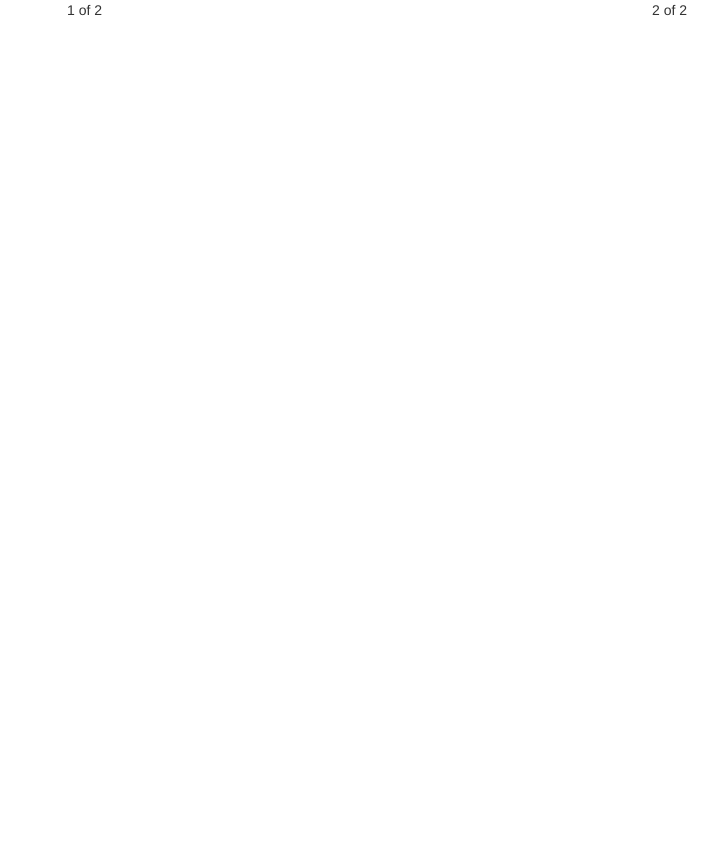
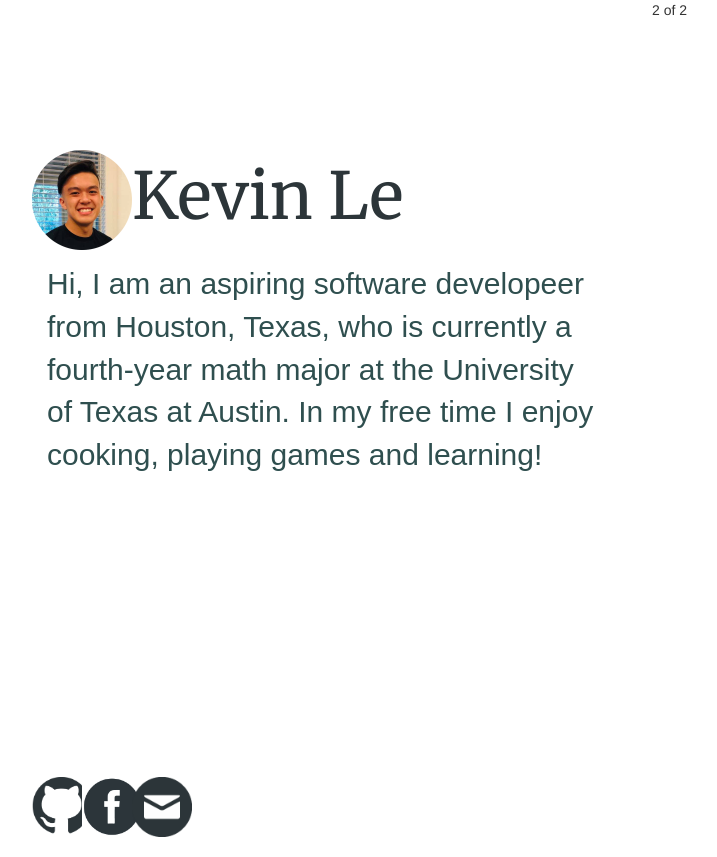
Before and after one commit to kevinvle1997/PersonalWebsite, a plain HTML site: page index.html in a window 1280 px wide. Shown: the whole page, without its empty margins (3-720 px from the left). Before the commit the page ends 800 px from the top, so only its background shows below. Drawn offline with Linux system fonts and the light colour scheme; a web font is replaced by a local one.

Commit message:
Super update!
added basic bio, profile pic, images, hyperlinks

```diff
--- a/index.html
+++ b/index.html
@@ -1,8 +1,36 @@
 <!DOCTYPE html>
 <html lang="en">
+ <style>
+
+#myBio {
+  background-color: white;
+  color: black;
+  padding: 20px;
+  text-align: center;
+}
+
+#name {
+  background-color: white;
+  color:#2C3539;
+  font-size: 65px;
+  text-align: left;
+  Font-Family: 'Merriweather', Serif;
+}
+#bio{
+  background-color: white;
+  color: darkslategray;
+  font-size: 30px;
+  text-align: left;
+  padding-left: 30px;
+  padding-top: 10px;
+  Font-Family: 'Muli', Sans-Serif;
+	 }
+
+
+
+</style>
   <head>
-    <meta charset="utf-8">
-	<meta http-equiv="X-UA-Compatible" content="IE=edge">
+    <link href="https://fonts.googleapis.com/css?family=Merriweather|Muli:300" rel="stylesheet">	<meta http-equiv="X-UA-Compatible" content="IE=edge">
 	<meta name="viewport" content="width=device-width, initial-scale=1">
     <title>Untitled Document</title>
     <!-- Bootstrap -->
@@ -18,11 +46,40 @@
 
 <body>
 
-<div class="container">
+<div class="container-fluid">
 	<div class="row">
-  		<div class="col-sm-6">1 of 2</div>
-  		<div class="col-sm-6">2 of 2</div>
+  		<div class="col-sm-6" id = "myBio" style = "padding-top: 150px" >
+  		  		<div class="col-sm-2" id = "profilePic" >
+					<img src="images/profilePic.png" alt="my pic" style = "width: 100px; height: 100px;align-content: right">
+			 	</div>
+
+			 	<div class="col-sm-10">
+			 		<p id = "name">  Kevin Le </p>
+			 	</div>
+
+			 	<div class="col-sm-12" id = "bio" >
+				Hi, I am an aspiring software developeer from Houston, Texas, who is currently a fourth-year math major at the University of Texas at Austin. In my free time I enjoy cooking, playing games and learning!
+
+				</div>
+
+  			<div class="col-sm-1"  style = "padding-top: 300px" >
+				<a href="https://github.com/kevinvle1997"><img src="images/github.png" style="width:60px; height:60px" title="White flower" alt="Flower"></a>
+ 			</div>
+
+ 			<div class="col-sm-1"  style = "padding-top: 300px" >
+				<a href="https://www.facebook.com/kevin.le.5602"><img src="images/facebook.jpg" style="width:60px; height:60px" title="White flower" alt="Flower"></a>
+ 			</div>
+
+ 			 <div class="col-sm-1"  style = "padding-top: 300px" >
+				<a href="mailto:kevinvle1997@gmail.com"><img src="images/mail.png" style="width:60px; height:60px;align-self: flex-end" title="White flower" alt="Flower"></a>
+
+		</div>
+
 	</div>
+
+	<div class="col-sm-6">2 of 2</div>
+
+
 
 </div>
 
```
Also changed, not shown: images/facebook.jpg (added), images/github.png (added), images/mail.png (added), images/profilePic.png (added).
